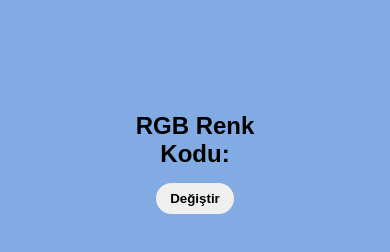
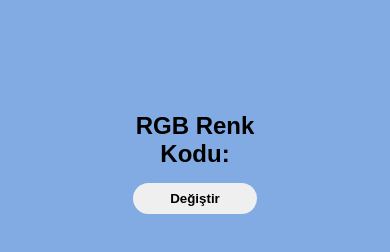
Before and after one commit to SalimSezer/randomColorGenerators, a plain HTML site: page index.html in a window 390 px wide. Drawn offline with Linux system fonts and the light colour scheme.

Commit message:
css değişiklik

```diff
--- a/style.css
+++ b/style.css
@@ -21,7 +21,7 @@ body {
   vertical-align: middle;
 }
 #btn {
-  width: 50%;
+  width: 60%;
   border-radius: 500px;
   border: none;
   margin-top: 10px;
@@ -29,3 +29,8 @@ body {
   cursor: pointer;
   font-weight: bold;
 }
+@media screen and (max-width: 800px) {
+  #btn {
+    width: 80%;
+  }
+}
```
